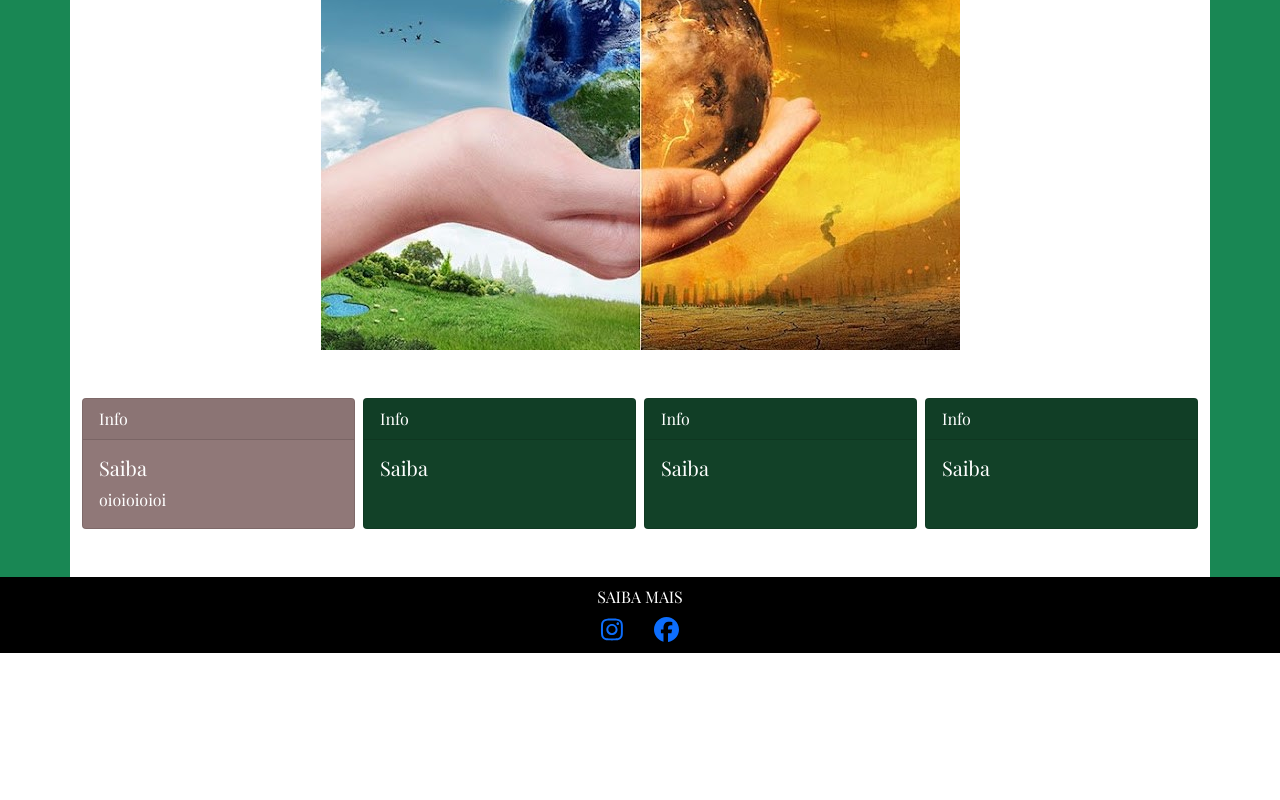
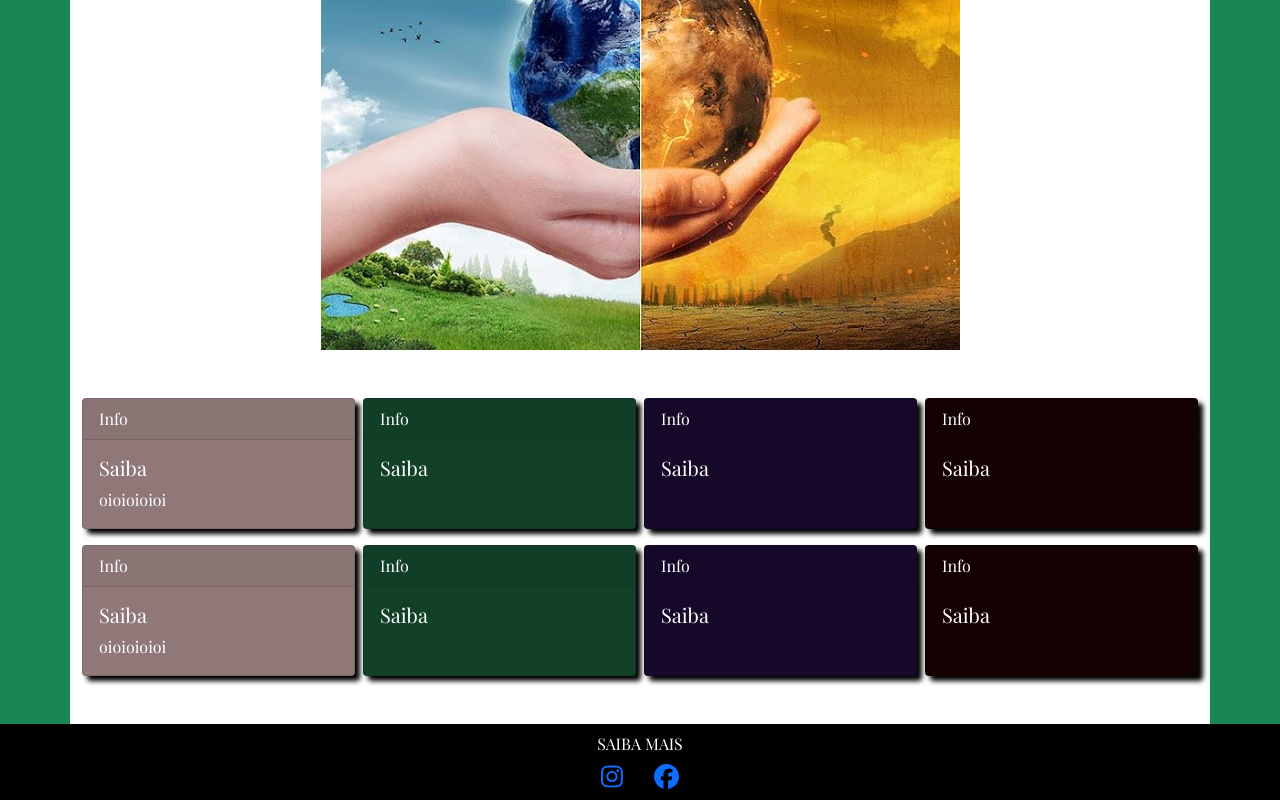
Before and after one commit to XandaoTP/Pj-4, a React (Create React App) app in the folder front-end/: page / in a window 1280 px wide. Shown: the part 457-1257 px from the top of the page. Before the commit the page ends 1110 px from the top, so only its background shows below. Built offline with nearby package versions, Linux system fonts and the light colour scheme; no server answers.

Commit message:
ajusta css

```diff
--- a/front-end/src/components/formfield/index.tsx
+++ b/front-end/src/components/formfield/index.tsx
@@ -11,9 +11,10 @@ export type FormFieldProps = {
 } & FormControlProps & InputHTMLAttributes<HTMLInputElement>
 
 export function FormField ({ controlId, label, error, mask, onAccept, ...inputProps }: FormFieldProps) {
+    const darklightmode = JSON.parse(localStorage.getItem('value') || '{}')
     return (
         <Form.Group className='mb-3' controlId={controlId}>
-            {label && <Form.Label className="mb-1">{label}</Form.Label> }
+            {label && <Form.Label className={!darklightmode ? 'text-white' : 'text-dark'}>{label}</Form.Label> }
             { mask ? (
                 <Form.Control
                 {...inputProps}
--- a/front-end/src/components/layout/footer.tsx
+++ b/front-end/src/components/layout/footer.tsx
@@ -10,7 +10,7 @@ type Props = {
 export function Footer ({ withoutMargin = false }: Props) {
     return (
         <>
-            <FooterBar className={` text-center ${withoutMargin ? '' : ' mt-2'}`}>
+            <FooterBar className={` text-center ${withoutMargin ? '' : ' mt-0'}`}>
                 <Nav className="flex-column mb-0">
                     <Nav.Link className="text-white">SAIBA MAIS</Nav.Link>
                 </Nav>
--- a/front-end/src/components/layout/header.tsx
+++ b/front-end/src/components/layout/header.tsx
@@ -2,6 +2,7 @@ import { useEffect, useState } from "react"
 import { Container, Nav, Navbar } from "react-bootstrap"
 import { useDispatch, useSelector } from "react-redux"
 import { Link, useNavigate } from "react-router-dom"
+import styled from "styled-components"
 import { LogoutUser } from "../../services/logoutuser"
 import { deleteUser, selectUserLoggedIn } from "../../store/slices/userSlice"
 
@@ -32,21 +33,24 @@ export function Header ({startTransparent = false}: Props) {
         navigate('/')
       }
     return (
-        <Navbar fixed='top' expand="lg" bg={isTransparent ? undefined : 'dark'}>
+        <NavBarStyled fixed='top' expand="lg" className="">
         <Container>
-          <Navbar.Brand as={Link} to="/" className='text-white'>ECO Transporte</Navbar.Brand>
+          <Navbar.Brand as={Link} to="/" className='text-white'>ECO Taxi</Navbar.Brand>
           <Navbar.Toggle aria-controls="basic-navbar-nav" />
           <Navbar.Collapse id="basic-navbar-nav">
             {isUserLoggedIn ? (
-            <Nav className="me-auto">
-              <Nav.Link href="#home">Home</Nav.Link>
-              <Nav.Link onClick={handleLogout} >Sair</Nav.Link>
+            <Nav className="ms-auto ">
+              <Nav.Link onClick={handleLogout} className='text-white'>Sair</Nav.Link>
             </Nav>
             ) : (
             <Nav.Link className="d-none">Home</Nav.Link>
             )}
           </Navbar.Collapse>
         </Container>
-      </Navbar>
+      </NavBarStyled>
     )
   }
+
+  const NavBarStyled = styled(Navbar)`
+    background-color: #000;
+  `
--- a/front-end/src/components/pagetitle/index.tsx
+++ b/front-end/src/components/pagetitle/index.tsx
@@ -5,7 +5,7 @@ type Props = {
 }
 export function PageTitle ({ children }: Props) {
     return(
-        <TitleH1 className="mt-3 text-center">
+        <TitleH1 className="mt-0 text-center">
             {children}
         </TitleH1>
     )
@@ -13,5 +13,5 @@ export function PageTitle ({ children }: Props) {
 
 const TitleH1  = styled.h1`
     font-weight: 400;
-    color: #e84a16;
+    color: #0d8417;
 `
--- a/front-end/src/views/home/index.tsx
+++ b/front-end/src/views/home/index.tsx
@@ -15,8 +15,7 @@ type Props = {
 }
 
 export function Home ({worldAnimation = true}: Props) {
-const getvaluedarkmode = localStorage.getItem('value')
-  const getvaluedarklight = JSON.parse(getvaluedarkmode || '{}')
+  const getvaluedarklight = JSON.parse(localStorage.getItem('value') || '{}')
 
   const [isdarkmode, setDarkmode] = useState(() => {
     const initialState = !getvaluedarklight;
@@ -94,7 +93,29 @@ const getvaluedarkmode = localStorage.getItem('value')
       </div>
       )}
       <Row className="d-none d-md-block">
-        <Col className="d-flex flex-row gap-2 mb-5 mt-5" xs={12}>
+        <Col className="d-flex flex-row gap-2 mb-3 mt-5 justify-content-center" xs={12}>
+      {
+        colors.map((variant) => (
+        <CardStyled
+          bg={variant.color.toLowerCase()}
+          key={variant.color}
+          text={variant.color.toLowerCase() === 'light' ? 'dark' : 'white'}
+          style={{ width: '18rem' }}
+          className={variant.color}
+        >
+          <Card.Header>Info</Card.Header>
+          <Card.Body>
+            <Card.Title>Saiba </Card.Title>
+            <Card.Text>
+              {variant.text}
+            </Card.Text>
+          </Card.Body>
+        </CardStyled>
+  ))}
+  </Col>
+  </Row>
+  <Row className="d-none d-md-block">
+        <Col className="d-flex flex-row gap-2 mb-5 mt-0 justify-content-center" xs={12}>
       {
         colors.map((variant) => (
         <CardStyled
@@ -119,7 +140,9 @@ const getvaluedarkmode = localStorage.getItem('value')
       <Footer withoutMargin />
     </MainStyled>
     )
-}
+
+  }
+
 
 const Ppad = styled.div`
 text-align: center;
@@ -147,11 +170,12 @@ const ContainerStyled = styled(Container)`
   flex:1;
 `
 const CardStyled = styled(Card)`
-  &.Primary{
+  box-shadow: 5px 5px 5px #000;
+    &.Primary{
     background-color: #907878 !important;
     &:hover,
     &:focus {
-    transform: scale(1.2) rotate(+10deg);
+    transform: scale(1.2) rotate(+5deg);
     transition: transform 0.8s !important ;
     }
   }
@@ -159,23 +183,23 @@ const CardStyled = styled(Card)`
     background-color: #124128 !important;
     &:hover,
     &:focus {
-    transform: scale(1.2) rotate(-10deg);
+    transform: scale(1.2) rotate(-5deg);
     transition: transform 0.8s !important ;
     }
   }
   &.Secondary{
-    background-color: #124128 !important;
+    background-color: #17092a !important;
     &:hover,
     &:focus {
-    transform: scale(1.2) rotate(-10deg);
+    transform: scale(1.2) rotate(+5deg);
     transition: transform 0.8s !important ;
     }
   }
   &.info{
-    background-color: #124128 !important;
+    background-color: #150303 !important;
     &:hover,
     &:focus {
-    transform: scale(1.2) rotate(-10deg);
+    transform: scale(1.2) rotate(-5deg);
     transition: transform 0.8s !important ;
     }
   }
--- a/front-end/src/views/login/index.tsx
+++ b/front-end/src/views/login/index.tsx
@@ -18,6 +18,7 @@ type FormValues = {
     password: string
 }
 export function LoginView () {
+    const darklightmode = JSON.parse(localStorage.getItem('value') || '{}')
     const dispatch = useDispatch()
     const navigate = useNavigate()
     const formik = useFormik({
@@ -56,7 +57,8 @@ export function LoginView () {
     }
     return (
         <Layout>
-            <Container>
+            <div className="d-flex flex-1">
+            <Container className={!darklightmode ? 'bg-dark vh-100' : 'bg-white '}>
                 <Row className="justify-content-center">
                     <Col lg={4}>
                         <PageTitle>Login</PageTitle>
@@ -87,7 +89,7 @@ export function LoginView () {
                     </Col>
                 </Row>
             </Container>
-
+            </div>
         </Layout>
     )
 }
--- a/front-end/src/views/newride/index.tsx
+++ b/front-end/src/views/newride/index.tsx
@@ -5,9 +5,10 @@ import { EstimateDetails } from "./estimateDetails";
 import { EstimateForm } from "./estimateform";
 
 export function NewRideView () {
+    const darklightmode = JSON.parse(localStorage.getItem('value') || '{}')
     return(
         <Layout>
-            <Container>
+            <Container className={!darklightmode ? 'bg-dark vh-100' : 'bg-white '}>
                 <PageTitle>Ofereça carona</PageTitle>
                 <Row>
                     <Col xs={12} md={6} lg={7}>
--- a/front-end/src/views/signin/index.tsx
+++ b/front-end/src/views/signin/index.tsx
@@ -22,6 +22,7 @@ type FormValues = {
 }
 
 export function SignInView () {
+    const darklightmode = JSON.parse(localStorage.getItem('value') || '{}')
     const dispatch = useDispatch()
     const navigate = useNavigate()
     const formik = useFormik<FormValues>({
@@ -66,7 +67,7 @@ export function SignInView () {
     }
     return (
         <Layout withoutMargin>
-            <Container>
+            <Container  className={!darklightmode ? 'bg-dark vh-100' : 'bg-white '}>
                 <Row className="justify-content-center">
                     <Col lg={4}>
                         <PageTitle> Sign In </PageTitle>
```
